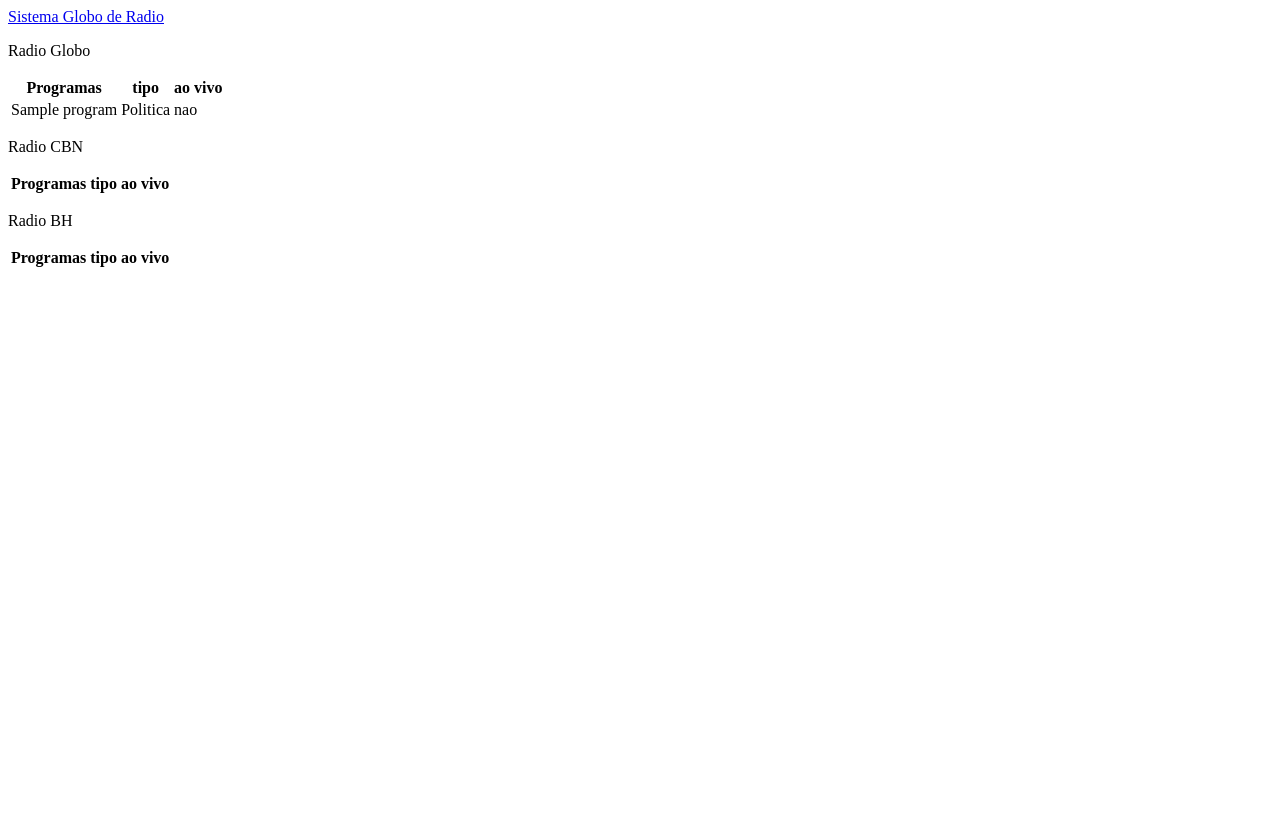
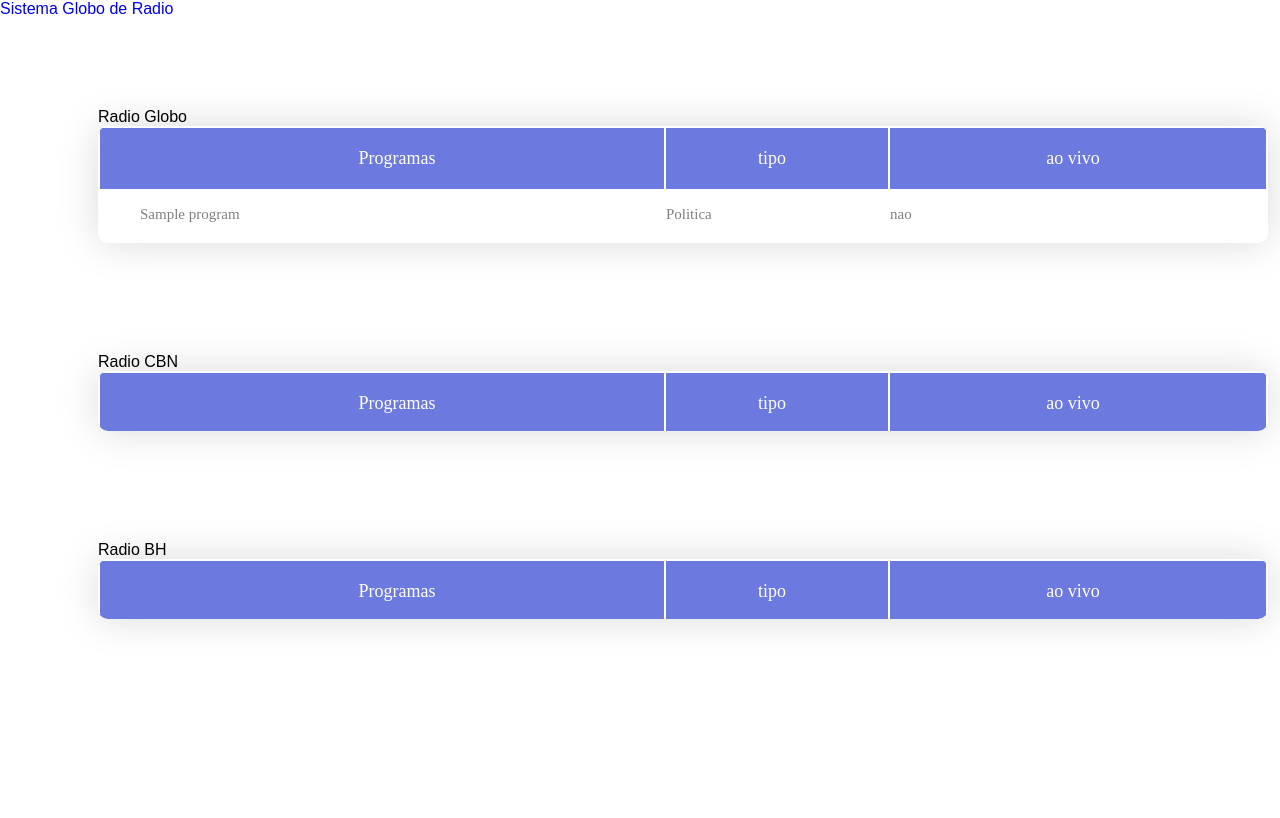
Before and after one commit to arxdsilva/sgr, a Django app: page / in a window 1280 px wide; the page is wider, and only the part inside the window is pictured. Before the commit the page ends 267 px from the top of that part, so only its background shows below. Run offline with Django 3.2, Linux system fonts and the light colour scheme; tables that the repository leaves empty hold one stand-in row (values such as "Sample post"); lists and menus that the app fills with data are empty; some web fonts are replaced.

Commit message:
tmp: use css into tables

```diff
--- a/programs/templates/programs/index.html
+++ b/programs/templates/programs/index.html
@@ -1,74 +1,118 @@
+<html>
+    <header></header>
+    <body>
         <nav>
             <a href="/">{{ name }}</a>
         </nav>
-
+        <div class="limiter">
+            <div class="container-table100">
+                <div class="wrap-table100">
                     <p>Radio Globo</p>
+                    <div class="table100 ver1 m-b-110">
+                        <div class="table100-head">
                             <table>
                                 <thead>
                                     <tr class="row100 head">
-			<th class="">Programas</th>
-			<th class="">tipo</th>
-			<th class="">ao vivo</th>
+                                        <th class="cell100 column1">Programas</th>
+                                        <th class="cell100 column2">tipo</th>
+                                        <th class="cell100 column3">ao vivo</th>
                                     </tr>
+                                </thead>
+                            </table>
+                        </div>
+					    <div class="table100-body js-pscroll">
+                            <table>
                                 <tbody>
                                     {% for p in globo_list %}
                                     <tr class="row100 body">
-                <td class="">{{ p.name }} </td>
-                <td class="">{{ p.p_type_name }}</td>
+                                        <!-- adicionar link p/ programa -->
+                                        <td class="cell100 column1">{{ p.name }} </td>
+                                        <td class="cell100 column2">{{ p.p_type_name }}</td>
                                         {% if p.is_live %}
-                    <td class="">sim</td>
+                                            <td class="cell100 column3">sim</td>
                                         {% else %}
-                <td class="">nao</td>
+                                        <td class="cell100 column3">nao</td>
                                         {% endif %}
                                     </tr>
                                     {% endfor %}
                                 </tbody>
                             </thead>
                         </table>
+                    </div>
+                </div>
                 <p>Radio CBN</p>
+                <div class="table100 ver1 m-b-110">
+                        <div class="table100-head">
                             <table>
                                 <thead>
                                     <tr class="row100 head">
-			<th class="">Programas</th>
-            <th class="">tipo</th>
-            <th class="">ao vivo</th>
+                                        <th class="cell100 column1">Programas</th>
+                                        <th class="cell100 column2">tipo</th>
+                                        <th class="cell100 column3">ao vivo</th>
                                     </tr>
+                                </thead>
+                            </table>
+                        </div>
+					    <div class="table100-body js-pscroll">
+                            <table>
                                 <tbody>
                                     {% for p in cbn_list %}
                                     <tr class="row100 body">
                                         <!-- adicionar link p/ programa -->
-                <td class="">{{ p.name }} </td>
-                <td class="">{{ p.p_type_name }}</td>
+                                        <td class="cell100 column1">{{ p.name }} </td>
+                                        <td class="cell100 column2">{{ p.p_type_name }}</td>
                                         {% if p.is_live %}
-                    <td class="">sim</td>
+                                            <td class="cell100 column3">sim</td>
                                         {% else %}
-                <td class="">nao</td>
+                                        <td class="cell100 column3">nao</td>
                                         {% endif %}
                                     </tr>
                                     {% endfor %}
                                 </tbody>
                             </thead>
                         </table>
+                    </div>
+                </div>
                 <p>Radio BH</p>
+                <div class="table100 ver1 m-b-110">
+                        <div class="table100-head">
                             <table>
                                 <thead>
                                     <tr class="row100 head">
-			<th class="">Programas</th>
-            <th class="">tipo</th>
-            <th class="">ao vivo</th>
+                                        <th class="cell100 column1">Programas</th>
+                                        <th class="cell100 column2">tipo</th>
+                                        <th class="cell100 column3">ao vivo</th>
                                     </tr>
+                                </thead>
+                            </table>
+                        </div>
+					    <div class="table100-body js-pscroll">
+                            <table>
                                 <tbody>
                                     {% for p in bh_list %}
                                     <tr class="row100 body">
-                <td class="">{{ p.name }} </td>
-                <td class="">{{ p.p_type_name }}</td>
+                                        <!-- adicionar link p/ programa -->
+                                        <td class="cell100 column1">{{ p.name }} </td>
+                                        <td class="cell100 column2">{{ p.p_type_name }}</td>
                                         {% if p.is_live %}
-                    <td class="">sim</td>
+                                            <td class="cell100 column3">sim</td>
                                         {% else %}
-                <td class="">nao</td>
+                                        <td class="cell100 column3">nao</td>
                                         {% endif %}
                                     </tr>
                                     {% endfor %}
                                 </tbody>
                             </thead>
                         </table>
+                    </div>
+                </div>
+            </div>
+        </div>
+
+        {% load static %}
+
+        <link rel="stylesheet" type="text/css" href="{% static 'programs/main.css' %}">
+        <link rel="stylesheet" type="text/css" href="{% static 'programs/util.css' %}">
+
+    </body>
+</html>
```
Lines whose indentation alone changed are shown as unchanged.
